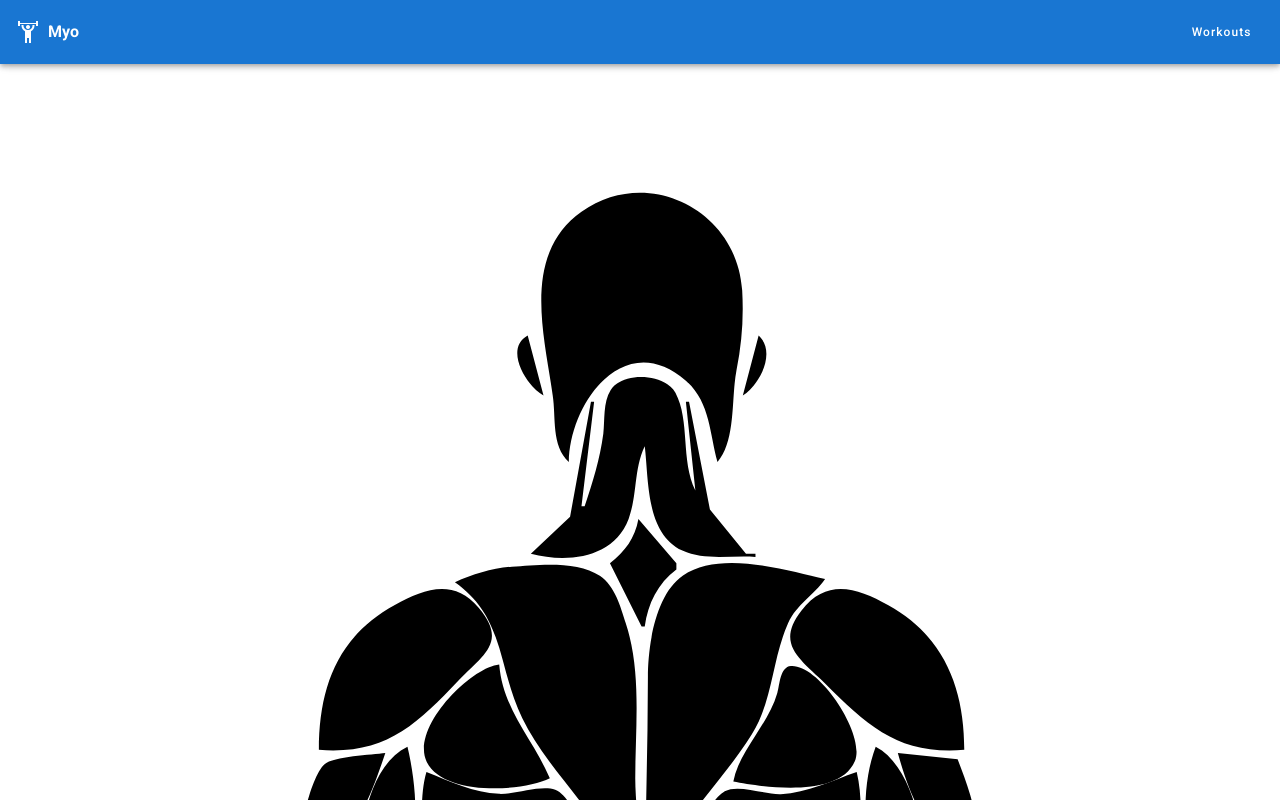
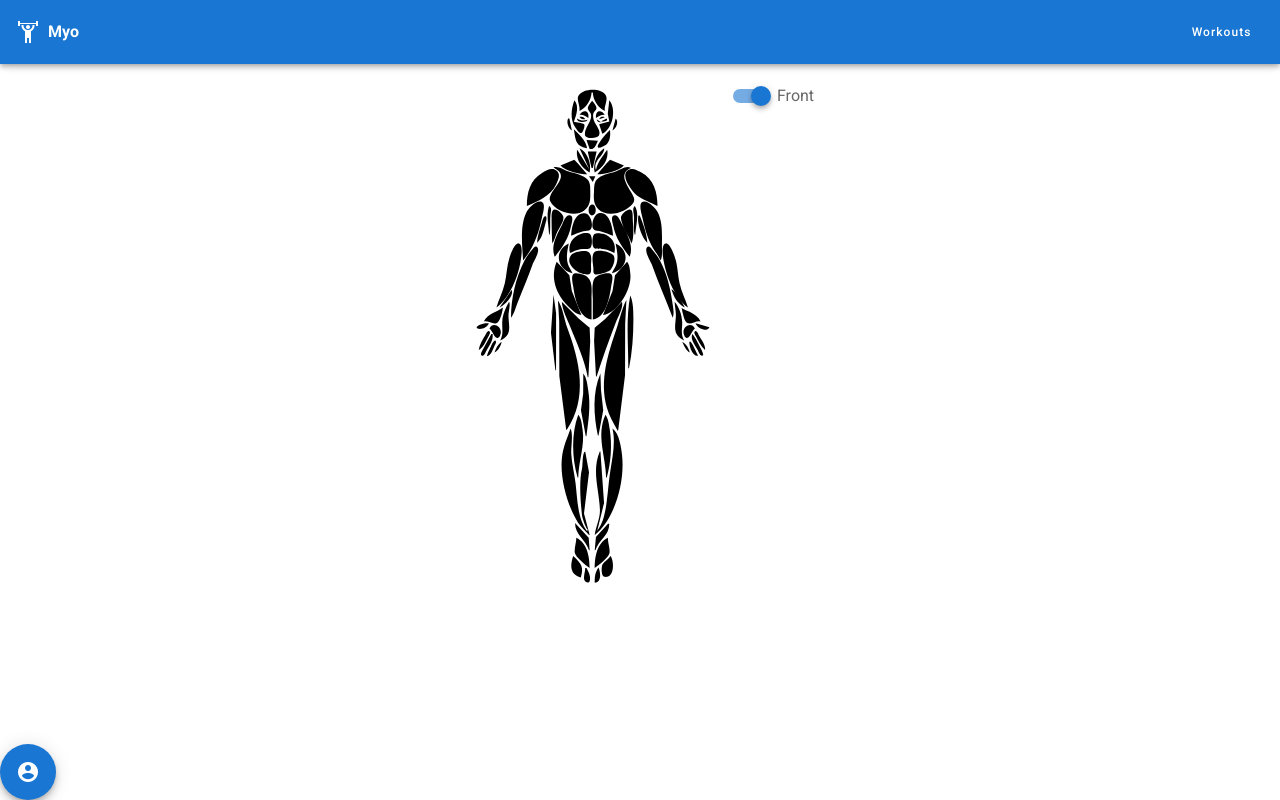
Before and after one commit to Santboi/workout-generator, a Vue app: page /#/ in a window 1280 px wide. Shown: the top 800 px of the page. Built offline with nearby package versions, Linux system fonts and the light colour scheme.

Commit message:
checkpoint

```diff
--- a/src/components/muscle_model/MuscleModelBack.vue
+++ b/src/components/muscle_model/MuscleModelBack.vue
@@ -1,5 +1,4 @@
 <template>
-  <div>
   <svg version="1.1" id="Layer_1" xmlns="http://www.w3.org/2000/svg" xmlns:xlink="http://www.w3.org/1999/xlink" x="0px" y="0px"
     viewBox="0 0 397 837" style="enable-background:new 0 0 397 837;" xml:space="preserve">
     <path d="M176,122c0.2-18.5,17.5-42.7,37-25.7c7.7,6.7,7.5,16.8,10,25.7c5.9-6.8,4.3-20.5,6-29c1.7-8.6,2.3-16.5,1.8-25.3
@@ -37,7 +36,10 @@
     <path class="st0" d="M229,597l1,1L229,597 M243,630l1,1L243,630z"/>
 
     <!-- glutes -->
-  <g fill="red">
+    <g
+      :fill="fillZone('glutes')"
+      @click="handleZoneClick('glutes')"
+    >
       <path d="M147,348l24-10C167.2,312.4,150.8,334.1,147,348 M233,323l-6,15l24,11C248.6,338.8,242.2,328.3,233,323z"/>
       <path d="M155,422c-2.7,1.5-1.3,3.7,0,6c13.5-5.6,43.2-18.2,41.1-37.1c-0.9-8.2-10.2-17.5-13.8-24.9c-2.3-4.8-6.3-22.8-11.4-24.1
         c-12.4-3.3-32,22.7-29.7,34c1.1,5.6,9,9.9,11,16.1C155.3,401.9,152.3,412.5,155,422 M244,427c0-12-2.3-23.4,1.7-35.1
@@ -45,7 +47,10 @@
         c-3.9,7.5-14.1,18.9-14.9,27C199.8,407.8,229.7,426.3,244,427z"/>
     </g>
     <!-- calves -->
-  <g>
+    <g
+      :fill="fillZone('calves')"
+      @click="handleZoneClick('calves')"
+    >
       <path d="M165,561c-7.7,20-14.3,41.3-14,63c0.1,7.5,4,22.7,14.9,18.3c6.7-2.7,3.6-13.8,3.1-19.3c-0.9-12.3-1-25.8,0.2-38
         C170.1,577.1,171.4,566.9,165,561 M231,561c-8.6,18.4,0,43.1-2.6,63c-0.7,5.3-2.9,17.6,4.5,18.7c10.9,1.6,14-11.5,14.1-19.7
         c0.2-21.3-7.3-42.2-14-62H231 M187,562l1,1L187,562 M187,564l1,1L187,564 M184,565c-8.6,3-9.5,13-10.3,21
@@ -67,7 +72,10 @@
       C201.1,818.3,193.8,795.6,188,790 M209,790c-5.9,7.8-6,14.6-6,24C214.5,813,212.5,798.5,209,790z"/>
 
     <!-- trapezius -->
-  <g>
+    <g
+      :fill="fillZone('trapezius')"
+      @click="handleZoneClick('trapezius')"
+    >
       <path d="M181,136h-1l4-33h-1l-6.6,36.3L164,151c11.5,3,26.1,1.5,30.9-11c2.8-7.5,1.6-15.8,5.1-23c1.3,10.7,0.3,27.5,11.9,33
         c7,3.3,15.6,1.4,23.1,2v-1h-3l-11.4-14l-6.6-34h-1l3,28c-4.7-9.6-1.6-22-6.3-30.9c-3.3-6.1-16.7-6.9-20.5-0.8
         c-2.4,3.8-1.8,9.5-2.3,13.8C185.8,121.2,183.6,128.3,181,136z"/>
@@ -84,7 +92,10 @@
     </g>
 
     <!-- triceps -->
-  <g>
+    <g
+      :fill="fillZone('triceps')"
+      @click="handleZoneClick('triceps')"
+    >
       <path d="M125,212c-11.6,5.7-15,24.4-15,36c0,3.8-0.6,10.7,3.4,12.9c4.8,2.7,9.2-6.7,10.7-9.9C129.2,239.7,127.8,223.8,125,212"/>
       <path d="M273,212c-4.3,11.4-4.5,27.9,0.8,39c1.6,3.3,5.1,11.5,10,10.2c4.6-1.2,4.2-9.7,4.2-13.2C288,236.7,283.9,217.7,273,212"/>
       <path d="M118,214c-4.3,0.6-16.3,1-19.3,3.6c-4.1,3.6-10.4,25.8-4.2,29.2c3.3,1.8,7.4-2.8,9.4-4.9C111,234.8,114.8,223.4,118,214"/>
@@ -98,7 +109,10 @@
     </g>
 
     <!-- back -->
-  <g>
+    <g
+      :fill="fillZone('back')"
+      @click="handleZoneClick('back')"
+    >
       <path d="M170,222c-5.3-12.6-14.8-21.5-16-36c-9.3,1-28.1,20.2-22.9,30.8C136.5,227.6,161.3,226.3,170,222"/>
       <path d="M228,223c9.2,1.8,33.3,5.4,38.4-6.4c3.6-8.3-11.3-30.8-20.2-30.1c-3.5,0.3-3.5,5.9-4.3,8.5C239,205.1,230,213.1,228,223"/>
       <path d="M131,220c-2,6.8-1.6,16-0.7,23c0.8,6.2,2.6,12.5,5.6,18c10.3,18.9,27.2,19,42,5.4c3.7-3.4,10.1-8.9,10.4-14.4
@@ -116,7 +130,10 @@
     </g>
 
     <!-- hamstring -->
-  <g>
+    <g
+      :fill="fillZone('hamstring')"
+      @click="handleZoneClick('hamstring')"
+    >
       <path d="M156,569h1c3.4-13.1,9.5-25.6,11.6-39c2.9-18.8,0.4-39,0.4-58c0-14,2-30.7-3-44c-16.1,3.9-15,20.8-15.8,34.8
         c-1.1,19.7,1.3,38.5,2.8,58.2C154.3,537,153.8,553,156,569"/>
       <path d="M231,428c-2.9,15.5-1.5,31-1.7,46.7c-0.2,15.5-2.7,31.9-1.1,47.3c1.6,16,7.1,31,12.8,46c5.5-9.2,3-24.7,3.4-35
@@ -130,14 +147,33 @@
       <path d="M226,545c-4.4,7.6-10.8,15.1-1,21C227.3,558.3,232.3,552.1,226,545"/>
     </g>
   </svg>
-
-  </div>
 </template>
 <script>
   export default {
    name: 'MuscleModelBack',
-   data: () => ({
-      //
-    }),
+   props: {
+     activeZones: {
+       type: Array,
+       required: true
+     },
+     handleZoneClick: {
+       type: Function,
+       require: true
+     }
+   },
+   methods: {
+     fillZone(zone) {
+       return this.activeZones.includes(zone)
+        ? '#D50000'
+        : '#000'
+     }
+   }
   }
 </script>
+
+<style scoped>
+  svg {
+    height: 66.66vh;
+    width: auto;
+  }
+</style>
--- a/src/components/muscle_model/MuscleModelFront.vue
+++ b/src/components/muscle_model/MuscleModelFront.vue
@@ -1,8 +1,6 @@
 <template>
-  <div>
-    <!-- Generator: Adobe Illustrator 23.1.1, SVG Export Plug-In . SVG Version: 6.00 Build 0)  -->
-    <svg version="1.1" id="Layer_1" xmlns="http://www.w3.org/2000/svg" xmlns:xlink="http://www.w3.org/1999/xlink" x="0px" y="0px"
-      viewBox="0 0 418 841" style="enable-background:new 0 0 418 841;" xml:space="preserve">
+  <svg version="1.1" id="Layer_1" xmlns="http://www.w3.org/2000/svg" xmlns:xlink="http://www.w3.org/1999/xlink" x="0px" y="0px"
+    viewBox="0 0 418 841" style="enable-background:new 0 0 418 841;" xml:space="preserve">
     <path d="M179,74c11-5.1,18.4-17,19-29h2c0.5,12,8,23.9,19,29c-1.5-7.5,5.1-17.4,1.8-24c-6.5-13.1-36.6-12.3-43.5,0.1
       C173.9,56.5,180.6,66.6,179,74 M171,57c-5.1,13.6-7.2,30.4,1.5,43c2,2.8,5.3,8.6,9.2,8.8c2.7,0.2,6.6-12,4.7-13.8
       c-2.6-2.5-12.6-2.7-16.3-4.1C174,80.9,178.9,66.7,171,57 M226,57l-2.4,21.3l2.4,12.3L210,95l5,15C231.6,101.7,237.7,71.4,226,57
@@ -47,7 +45,10 @@
       M188,795c0,5.5-3,13.8-1.3,18.9c1,2.9,6.8,5.9,8.3,1.8c2.4-6.6-1.8-15.2-5-20.7H188z"/>
 
     <!-- neck -->
-    <g>
+    <g
+      :fill="fillZone('neck')"
+      @click="handleZoneClick('neck')"
+    >
       <path d="M179,133l16,34l-19-31h-1c-1.6,15,6.7,27.3,20,35C198.4,158.2,191.3,138.2,179,133"/>
       <path d="M218,133c-10.9,6.5-18.6,25.3-15,38c13.2-7.6,21.9-19.8,20-35h-1c-6.8,10-14.5,18.7-17,31C199.6,152.5,218.4,144.7,218,133
         "/>
@@ -55,7 +56,10 @@
     </g>
 
     <!-- chest -->
-    <g>
+    <g
+      :fill="fillZone('chest')"
+      @click="handleZoneClick('chest')"
+    >
       <path d="M138,163c3.8,3.2,9.9,5.8,11.3,11c3.8,14-22.1,30-16.2,43c7.2,15.7,39,25.4,52.9,14.6c10.4-8,10.1-17.7,10-29.6
         c-0.1-7.2,0.6-15.2-5.2-20.6c-7.2-6.7-19.6-8.9-28.8-11.7C153.7,167.2,146.9,160.9,138,163"/>
       <path d="M260,164c-7-4.8-17.8,3.8-25,6c-9,2.8-22,4.8-28.6,12.2c-4.9,5.5-4,12.1-4.5,18.8c-0.7,10.1-1,19.7,6.6,27.7
@@ -65,21 +69,30 @@
     </g>
 
     <!-- shoulders -->
-    <g>
+    <g
+      :fill="fillZone('shoulders')"
+      @click="handleZoneClick('shoulders')"
+    >
       <path d="M96,224c17.2-7.6,37.9-15.8,46.1-34c2.8-6.2,7.5-15,1.7-20.8c-7.3-7.3-16.5-1.6-23.9,2.7C100.9,183,96,203.1,96,224"/>
       <path d="M302,224c-0.1-21.7-5.7-42.4-26-53.2c-4.5-2.4-10.6-6.5-16-5.1c-21.8,5.7,2.4,36.9,12,43.1
         C281.4,214.8,292.2,218.6,302,224"/>
     </g>
 
     <!-- biceps -->
-    <g>
+    <g
+      :fill="fillZone('biceps')"
+      @click="handleZoneClick('biceps')"
+    >
       <path d="M90,310c16-19.1,25-43.8,29.8-68c1-4.9,6.4-21.8,0-24.4c-9.2-3.6-21.8,10.5-25,17.4C84.6,256.7,89,286.8,90,310"/>
       <path d="M307,310c2.9-6.6,2-14.9,2-22c0-17.1,1.6-38.3-6.4-54c-3-5.9-17.2-21.2-25.2-16c-5.3,3.5-0.2,18.9,0.8,24
         c2.9,14.8,7.3,30.5,14.2,44C296.6,294.4,303.3,301.3,307,310"/>
     </g>
 
     <!-- forearms -->
-    <g>
+    <g
+      :fill="fillZone('forearms')"
+      @click="handleZoneClick('forearms')"
+    >
       <path d="M48,384c20.8-14.8,34.1-48.7,38.1-73c0.8-4.9,4.8-26.8-3.2-28.1c-6.1-1-12.7,17.6-14.2,22.1c-4.5,13.5-4.3,27.3-7.6,41
         C58,359.3,51.7,371.1,48,384"/>
       <path d="M350,384c-3.7-12.9-10.1-24.7-13.1-38c-3.2-14-2.8-28.2-7.8-42c-1.5-4.3-8-22-14-21.1c-8.1,1.3-4.3,23.1-3.3,28.1
@@ -93,7 +106,10 @@
     </g>
 
     <!-- core -->
-    <g>
+    <g
+      :fill="fillZone('core')"
+      @click="handleZoneClick('core')"
+    >
       <path d="M166,271c6.4-2.3,12.3-5.5,19-7.1c3.4-0.8,8.7-0.2,11.4-2.8c5.7-5.4,0-23.7-7.4-25.2C171,232.2,166.2,259,166,271"/>
       <path d="M232,271c-0.1-11.4-5.7-40.9-23.8-35.3c-6.9,2.2-12.1,20.2-6.6,25.4c2.6,2.5,8,2.1,11.4,2.9
         C219.8,265.5,225.6,268.7,232,271"/>
@@ -115,13 +131,19 @@
     </g>
 
     <!-- adductors -->
-    <g>
+    <g
+      :fill="fillZone('adductors')"
+      @click="handleZoneClick('adductors')"
+    >
       <path d="M151,375c1.2,13.7,8.6,27.4,13.7,40c10,24.7,22.8,52.7,27.3,79h1l2.9-56.4L195,416l-17-14.3L151,375"/>
       <path d="M246,375l-27,27.6L203,416l-1,21l3,56h1c9.2-28.7,19.1-56.9,30.1-85C239.3,399.6,248.7,384,246,375"/>
     </g>
 
     <!-- quadriceps -->
-    <g>
+    <g
+      :fill="fillZone('quadriceps')"
+      @click="handleZoneClick('quadriceps')"
+    >
       <path d="M253,372c-7.3,13.8-10.5,30.3-15.5,45c-13.8,41-27.3,81.3-15.3,125c3.5,12.8,10.7,24.4,16.8,36h1l10.8-87l0.2-81L253,372"
         />
       <path d="M145,373l2,33l0.2,86l10.8,85h1c33.8-51.3,20.4-108.5,0.4-162C154.8,402.6,152.6,383.6,145,373"/>
@@ -130,7 +152,10 @@
     </g>
 
     <!-- calves -->
-    <g>
+    <g
+      :fill="fillZone('calves')"
+      @click="handleZoneClick('calves')"
+    >
       <path d="M177,553c-11.1,29.7-9.9,68.7-1,99h1c0.5-25.5,10.8-50.6,6.8-76C182.6,568.4,182.3,559,177,553"/>
       <path d="M220,553c-15.1,32.5,0.7,65.6,1,99h1c6.8-22.5,8.4-51.9,4.8-75C225.5,569.2,224.7,559.6,220,553"/>
       <path d="M165,575c-5.8,16-12.2,29.7-13.8,47c-3.1,31.6,8.6,74.2,25.3,101c4.7,7.5,12.1,13,17.5,20h1l-8.9-34l7.9-65l-6-33
@@ -139,15 +164,34 @@
       <path d="M231,575c5.2,21.7-0.1,45.3-3.4,66.9c-2.5,16-3.6,32.1-5.7,48.1c-1.9,14.9-5.2,34.1-14.9,46l10.7-43.8L212,611h-1
         c-13,30.5-1,60.1,0.2,91.5c0.6,14.6-6.4,26.2-8.2,40.5c32.4-26.1,47.5-84.7,43.2-125.1C245,606.1,241.7,582,231,575"/>
     </g>
-</svg>
-
-  </div>
+  </svg>
 </template>
 <script>
   export default {
    name: 'MuscleModelFront',
-   data: () => ({
-      //
-    }),
+   props: {
+     activeZones: {
+       type: Array,
+       required: true
+     },
+     handleZoneClick: {
+       type: Function,
+       require: true
+     }
+   },
+   methods: {
+     fillZone(zone) {
+       return this.activeZones.includes(zone)
+        ? '#D50000'
+        : '#000'
+     }
+   }
   }
 </script>
+
+<style scoped>
+  svg {
+    height: 66.66vh;
+    width: auto;
+  }
+</style>
--- a/src/components/muscle_model/index.vue
+++ b/src/components/muscle_model/index.vue
@@ -1,8 +1,14 @@
 <template>
-  <div>
-    <MuscleModelFront v-if="showingFront"/>
-    <MuscleModelBack v-else />
-  </div>
+    <MuscleModelFront
+      v-if="showingFront"
+      :active-zones="activeZones"
+      :handle-zone-click="handleZoneClick"
+    />
+    <MuscleModelBack
+      v-else
+      :active-zones="activeZones"
+      :handle-zone-click="handleZoneClick"
+    />
 </template>
 <script>
   import MuscleModelFront from './MuscleModelFront.vue'
@@ -19,8 +25,17 @@
        required: true,
      }
    },
-   data: () => ({
-      //
-    })
+   computed: {
+     activeZones() {
+       return this.$store.state.zones
+     }
+   },
+   methods: {
+     handleZoneClick(zone) {
+      return this.$store.state.zones.includes(zone)
+        ? this.$store.dispatch('removeZone', zone)
+        : this.$store.dispatch('addZone', zone)
+     }
+   }
   }
 </script>
--- a/src/router/index.js
+++ b/src/router/index.js
@@ -23,7 +23,6 @@ const routes = [
     components: {
       default: Workouts,
       toolbar: Toolbar,
-      speedDial: SpeedDial,
     }
   }
 ]
--- a/src/store/index.js
+++ b/src/store/index.js
@@ -5,11 +5,26 @@ Vue.use(Vuex)
 
 export default new Vuex.Store({
   state: {
+    zones: [],
   },
   mutations: {
+    addZone(state, zone) {
+      state.zones.push(zone)
+    },
+    removeZone(state, zone) {
+      const index = state.zones.indexOf(zone)
+
+      if (index > -1) {
+        state.zones.splice(index, 1)
+      }
+    }
   },
   actions: {
+    addZone(context, zone) {
+      context.commit('addZone', zone)
+    },
+    removeZone(context, zone) {
+      context.commit('removeZone', zone)
+    }
   },
-  modules: {
-  }
 })
--- a/src/views/Home.vue
+++ b/src/views/Home.vue
@@ -1,9 +1,20 @@
 <template>
-  <div class="home">
-    <MuscleModel
-      :showing-front="false"
-    />
-  </div>
+  <v-row
+    class="home"
+    justify="center"
+  >
+    <v-col cols="9">
+
+      <v-row justify="center">
+        <MuscleModel :showing-front="showingFront"/>
+        <v-switch
+          v-model="showingFront"
+          :label="switchLabel"
+        />
+      </v-row>
+    </v-col>
+
+  </v-row>
 </template>
 
 <script>
@@ -14,6 +25,16 @@ export default {
   name: 'home',
   components: {
     MuscleModel
+  },
+  data() {
+    return {
+      showingFront: true,
+    }
+  },
+  computed: {
+    switchLabel() {
+      return this.showingFront ? 'Front' : 'Back'
+    }
   }
 }
 </script>
```
Lines whose indentation alone changed are shown as unchanged.
